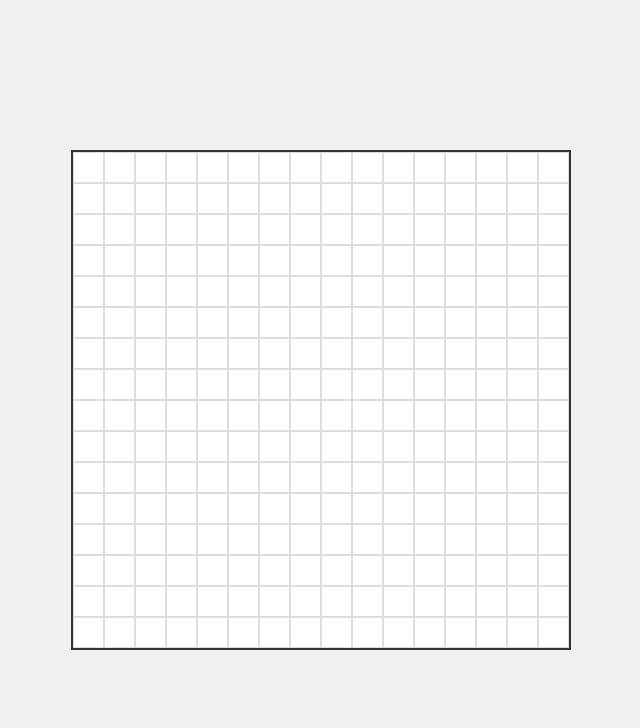
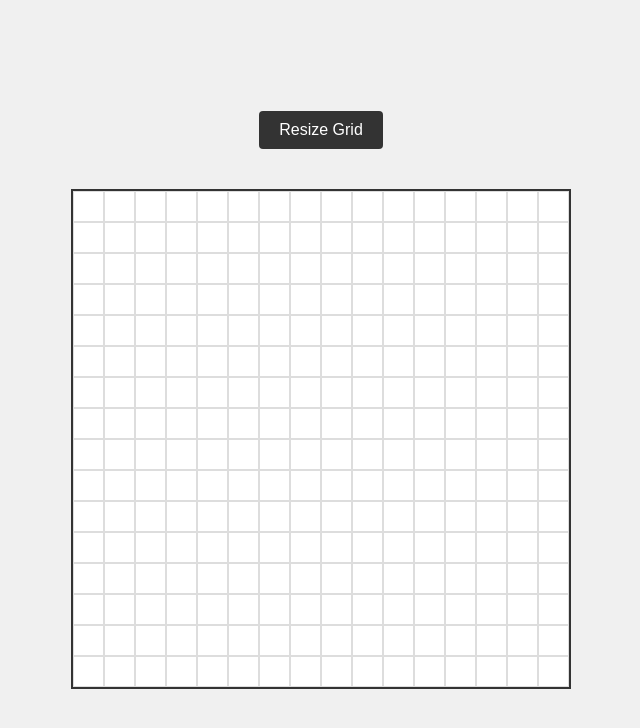
Before and after one commit to wadpod/odin-etch-a-sketch, a plain HTML site: page index.html in a window 1280 px wide. Shown: the whole page, without its empty margins (319-959 px from the left). Drawn offline with Linux system fonts and the light colour scheme.

Commit message:
Add Adjust Grid Feature
Allow user to enter number of grids per side and adjust total grids within the container

```diff
--- a/index.html
+++ b/index.html
@@ -7,6 +7,9 @@
     <link rel="stylesheet" href="style.css">
 </head>
 <body>
+    <div class="controls">
+        <button id="resize">Resize Grid</button>
+    </div>
     <div class="container"></div>
     <script src="main.js"></script>
 </body>
--- a/main.js
+++ b/main.js
@@ -1,10 +1,26 @@
 const container = document.querySelector('.container');
-const gridSize = 16;
+const resizeButton = document.getElementById('resize');
+let gridSize = 16;
 
 function createGrid() {
+    // Clear existing grid
+    container.innerHTML = '';
+
+    // Calculate square size based on container width
+    const squareSize = 496 / gridSize;
+
+    // Update container styles
+    container.style.width = '500px';
+    container.style.height = '500px';
+
+    // Create new grid
     for (let i = 0; i < gridSize * gridSize; i++) {
         const square = document.createElement('div');
         square.classList.add('square');
+
+        // Set square size
+        square.style.width = `${squareSize}px`;
+        square.style.height = `${squareSize}px`;
 
         // Add hover effect
         square.addEventListener('mouseover', () => {
@@ -15,4 +31,22 @@ function createGrid() {
     }
 }
 
+function resizeGrid() {
+    let newSize = prompt('Enter number of squares per side (max 100):');
+    newSize = parseInt(newSize);
+
+    if (newSize && !isNaN(newSize)) {
+        if (newSize > 0 && newSize <= 100) {
+            gridSize = newSize;
+            createGrid();
+        } else {
+            alert('Please enter a number between 1 and 100');
+        }
+    }
+}
+
+// Add event listener for resize button
+resizeButton.addEventListener('click', resizeGrid);
+
+// Initial grid creation
 createGrid();
--- a/style.css
+++ b/style.css
@@ -6,10 +6,31 @@
 
 body {
     display: flex;
+    flex-direction: column;
     justify-content: center;
     align-items: center;
     min-height: 100vh;
     background-color: #f0f0f0;
+    gap: 20px;
+}
+
+.controls {
+    margin-bottom: 20px;
+}
+
+#resize {
+    padding: 10px 20px;
+    font-size: 16px;
+    background-color: #333;
+    color: white;
+    border: none;
+    border-radius: 4px;
+    cursor: pointer;
+    transition: background-color 0.2s ease;
+}
+
+#resize:hover {
+    background-color: #444;
 }
 
 .container {
```
